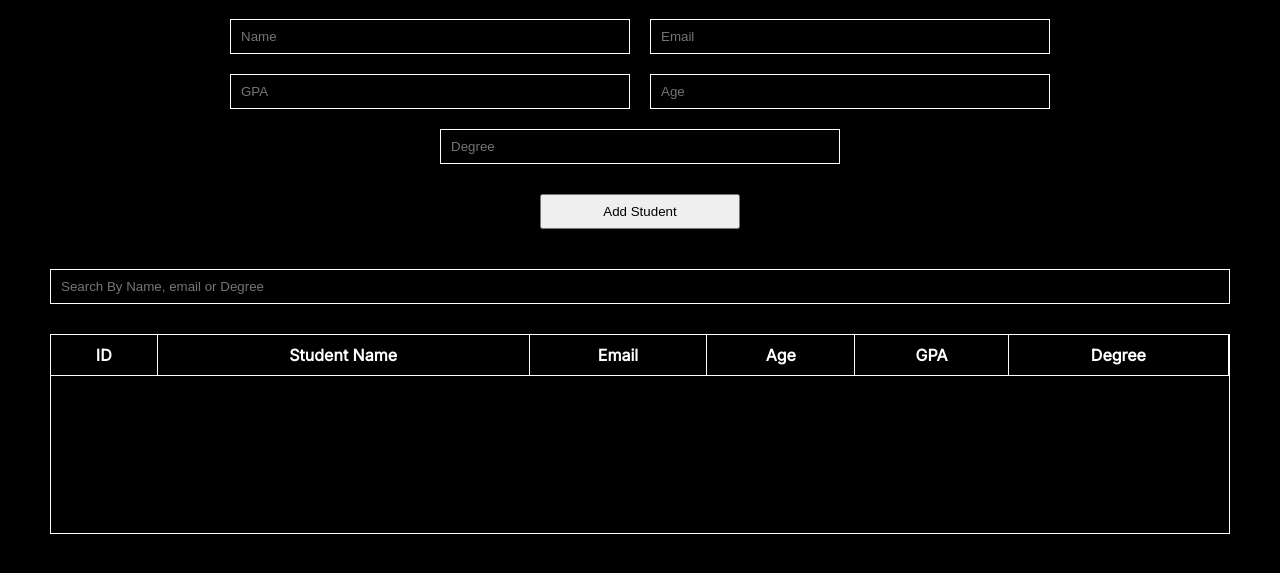
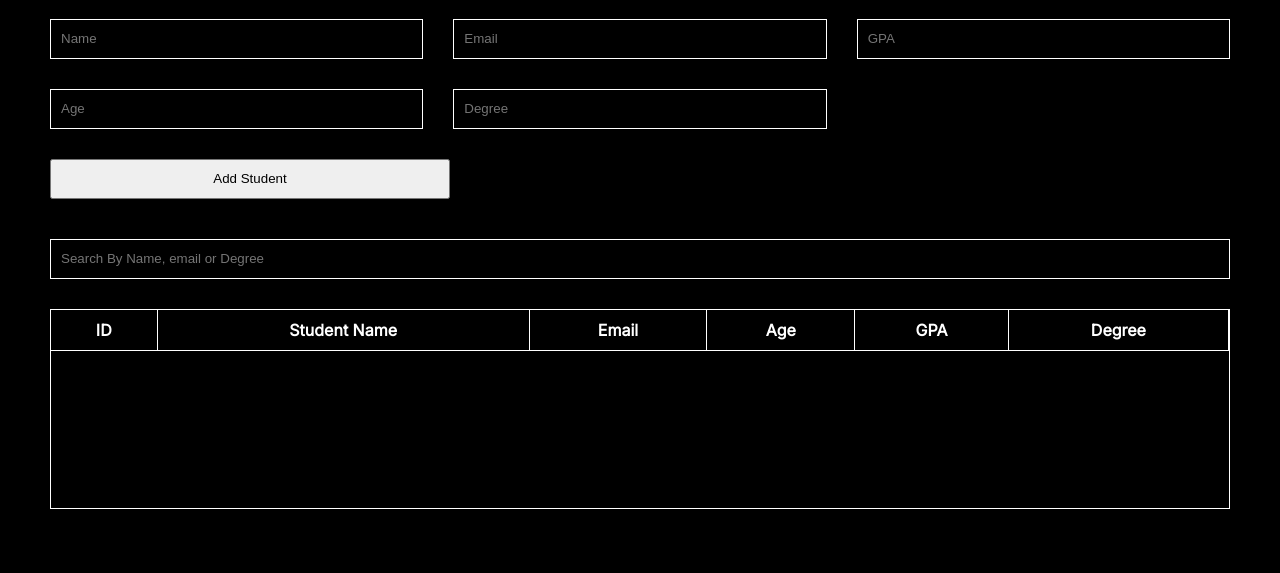
Before and after one commit to areebkhan274427/Module2Test, a plain HTML site: page index.html in a window 1280 px wide. Shown: the part 63-636 px from the top of the page. Drawn offline with Linux system fonts and the light colour scheme.

Commit message:
more Css Changes

```diff
--- a/index.html
+++ b/index.html
@@ -24,10 +24,7 @@
             <input type="text" placeholder="Degree" id="degree">
         </div>
 
-        <div class='button'>
-            <button type="submit" id="submit" onclick="addStudent()">Add Student</button>
-        </div>
-
+        <button class="button" type="submit" id="submit" onclick="addStudent()">Add Student</button>
 
         <input class="search" type="text" id="search" onkeyup="search()" placeholder="Search By Name, email or Degree">
 
--- a/script.js
+++ b/script.js
@@ -145,6 +145,7 @@ function edit(id){
             }
         }
     })
+
 }
 
 function del(id){
--- a/style.css
+++ b/style.css
@@ -16,20 +16,24 @@ a:hover{
 }
 
 .input-container{
-    width: 100%;
-    display: flex;
+    /* display: flex;
     flex-flow: row wrap;
-    justify-content: center;
-    gap: 20px;
+    justify-content: center; */
+    display: grid;
+    grid-template-columns: repeat(3,auto);
+    gap:30px;
     padding: 0;
+
+}
+@media (max-width:){
 
 }
 .input-container input{
     background-color: black;
     border: 1px solid white;
-    height: 35px;
+    height: 40px;
     padding-left: 10px;
-    width: 400px;
+    width: auto;
     color: white;
 }
 
@@ -67,7 +71,7 @@ tbody{
     width:100%;
     background-color: black;
     border: 1px solid white;
-    height: 35px;
+    height: 40px;
     padding: 0;
     margin-bottom: 30px;
     margin-top: 20px;
@@ -76,13 +80,11 @@ tbody{
     color: white;
 }
 
-.button{
-    display: flex;
-    justify-content: center;
-}
-.button button{
-    height: 35px;
-    width: 200px;
+
+.button {
+    height: 40px;
+    width: 400px;
     margin: 20px;
+    margin-left: 0;
     margin-top: 30px;
 }
```
